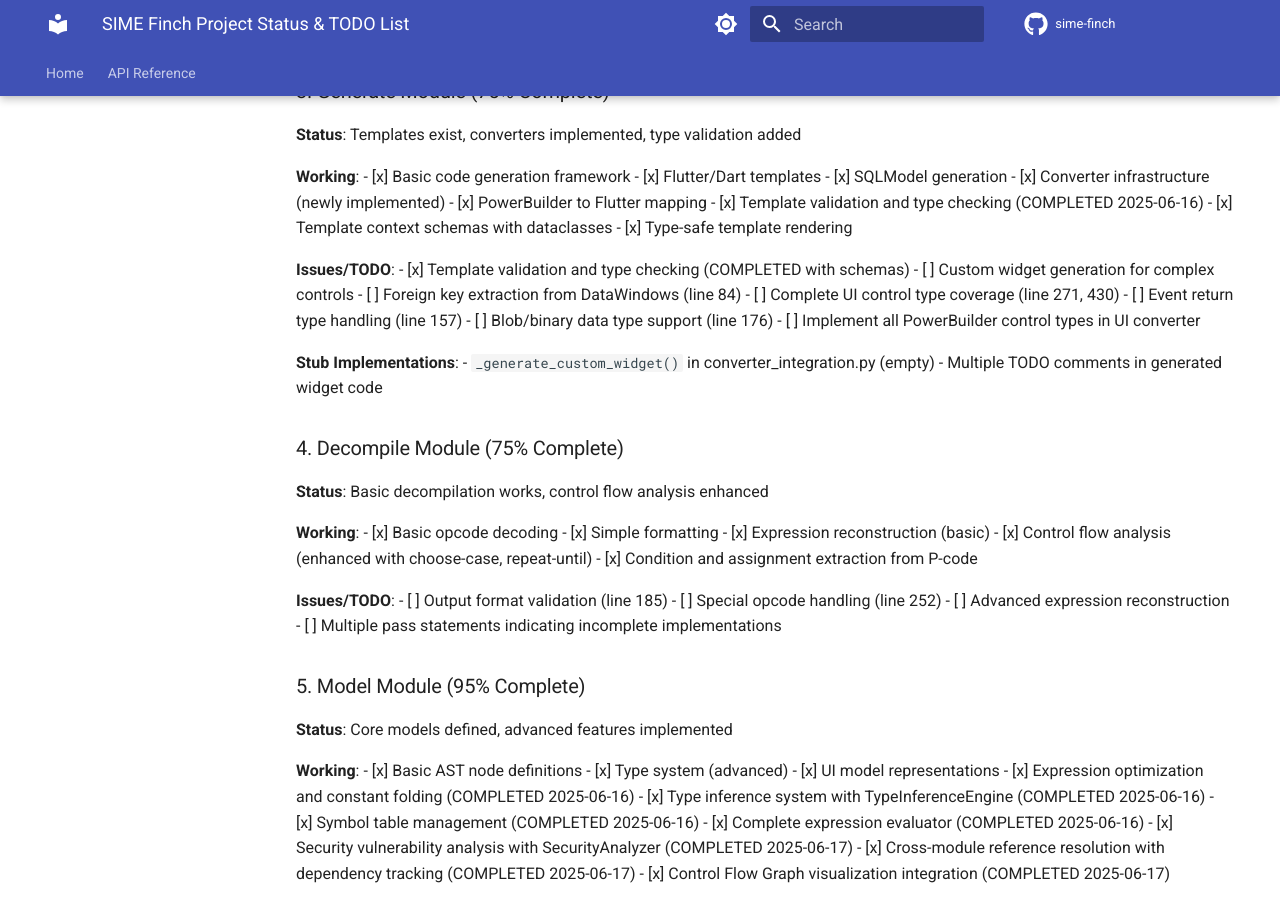
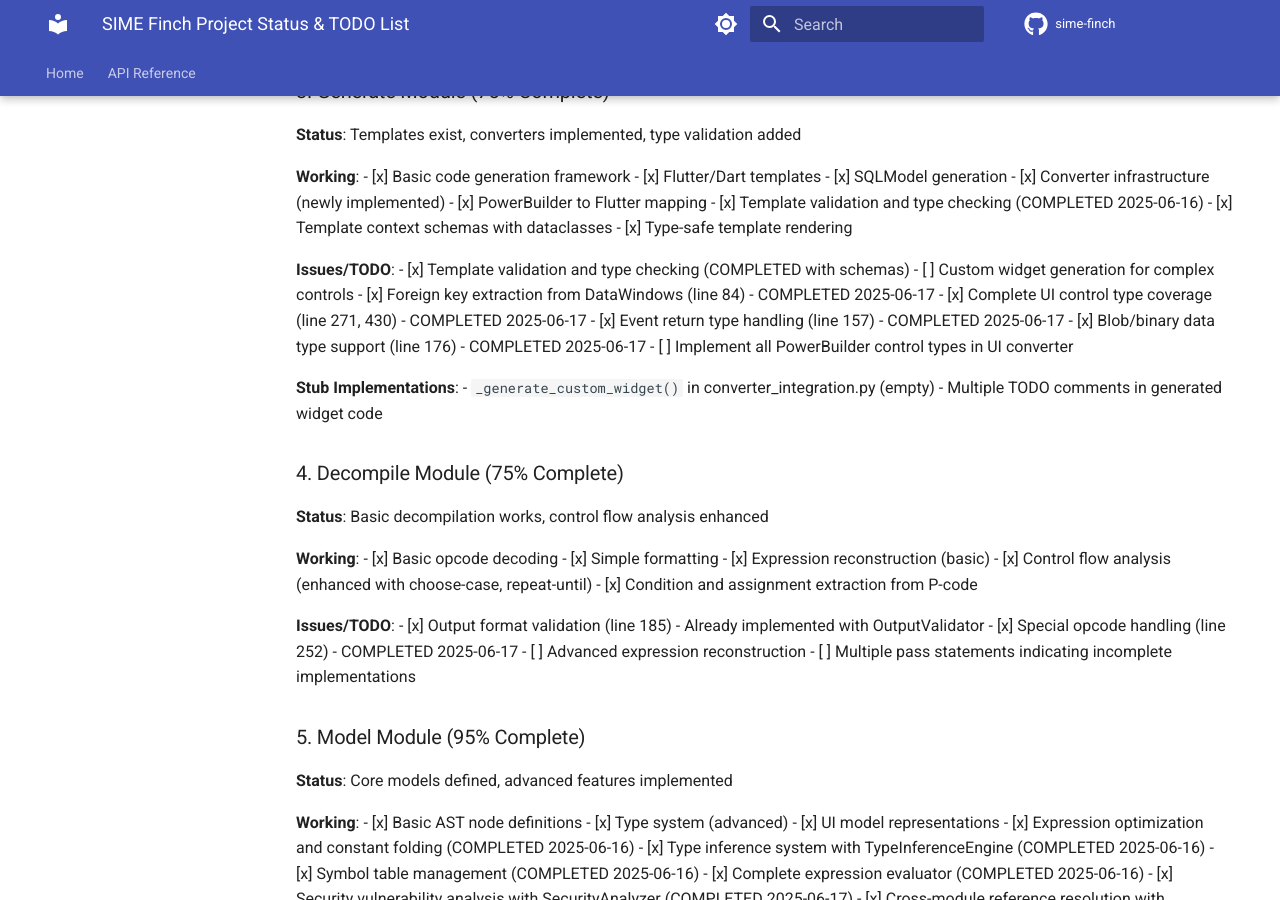
Before and after one commit to renato-bosa/powerrebuilder, an MkDocs documentation site: the page built from docs/PROJECT_STATUS_TODO_2025-06-15.md, in a window 1280 px wide and 900 px high, scrolled down 1519 px. Built offline with MkDocs 1.6.1 and Material for MkDocs 9.7.7, drawn with Linux system fonts in a browser that asks for light colours; comment, search, counter and statistics services are not loaded; the version menu is left out.

Commit message:
docs: Update PROJECT_STATUS_TODO to reflect completed tasks
- Mark event return type handling as completed
- Mark blob/binary data type support as completed
- Mark UI control type coverage as completed
- Mark foreign key extraction from DataWindows as completed
- Mark output format validation as completed (already implemented)
- Mark special opcode handling as completed

All high-priority generate and decompile module issues resolved

```diff
--- a/docs/PROJECT_STATUS_TODO_2025-06-15.md
+++ b/docs/PROJECT_STATUS_TODO_2025-06-15.md
@@ -78,10 +78,10 @@ The SIME Finch PowerBuilder reverse engineering project has made significant pro
 **Issues/TODO**:
 - [x] Template validation and type checking (COMPLETED with schemas)
 - [ ] Custom widget generation for complex controls
-- [ ] Foreign key extraction from DataWindows (line 84)
-- [ ] Complete UI control type coverage (line 271, 430)
-- [ ] Event return type handling (line 157)
-- [ ] Blob/binary data type support (line 176)
+- [x] Foreign key extraction from DataWindows (line 84) - COMPLETED 2025-06-17
+- [x] Complete UI control type coverage (line 271, 430) - COMPLETED 2025-06-17
+- [x] Event return type handling (line 157) - COMPLETED 2025-06-17
+- [x] Blob/binary data type support (line 176) - COMPLETED 2025-06-17
 - [ ] Implement all PowerBuilder control types in UI converter
 
 **Stub Implementations**:
@@ -99,8 +99,8 @@ The SIME Finch PowerBuilder reverse engineering project has made significant pro
 - [x] Condition and assignment extraction from P-code
 
 **Issues/TODO**:
-- [ ] Output format validation (line 185)
-- [ ] Special opcode handling (line 252)
+- [x] Output format validation (line 185) - Already implemented with OutputValidator
+- [x] Special opcode handling (line 252) - COMPLETED 2025-06-17
 - [ ] Advanced expression reconstruction
 - [ ] Multiple pass statements indicating incomplete implementations
 
```
